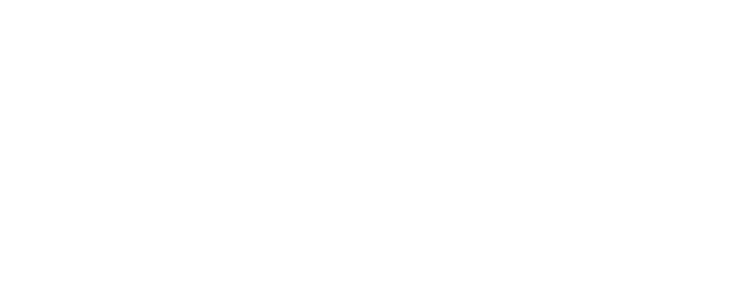
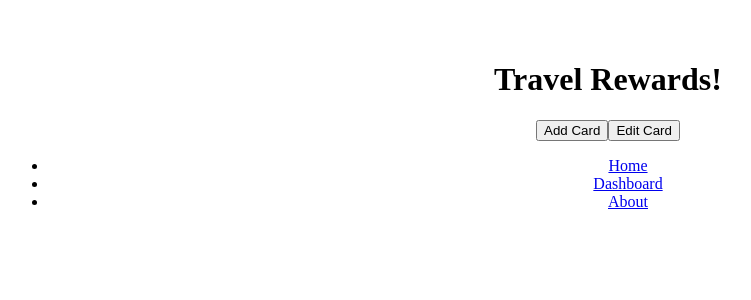
Before and after one commit to webdizzy777/travel-rewards-Carissa-M, a React (Vite) app in the folder travel-rewards/: page /dashboard in a window 1280 px wide. Shown: the top 300 px of the page, without its empty margins (32-783 px from the left). Built offline with nearby package versions, Linux system fonts and the light colour scheme.

Commit message:
Created basic navigational components, installed React Router, and ensured the pages link to each other correctly.

```diff
--- a/travel-rewards/src/App.jsx
+++ b/travel-rewards/src/App.jsx
@@ -1,10 +1,21 @@
-import './App.css'
+import './App.css';
+import { BrowserRouter as Router, Route, Routes } from 'react-router-dom';
+import Home from './components/Home.jsx';
+import Dashboard from './components/Dashboard.jsx';
+import About from './components/About.jsx';
 
 function App() {
 
   return (
     <>
-
+      {/* Route the user to the relevant components when the URL parameter is recognized */}
+      <Router>
+        <Routes>
+          <Route path='/' element={<Home />} />
+          <Route path='/dashboard' element={<Dashboard />} />
+          <Route path='/about' element={<About />} />
+        </Routes>
+      </Router>
     </>
   )
 }
--- /dev/null
+++ b/travel-rewards/src/components/About.jsx
@@ -0,0 +1,14 @@
+import Header from './Header.jsx';
+import Footer from './Footer.jsx';
+
+function About(){
+    return(
+        <>
+            <Header></Header>
+            <main></main>
+            <Footer></Footer>
+        </>
+    );
+}
+
+export default About
--- /dev/null
+++ b/travel-rewards/src/components/Dashboard.jsx
@@ -0,0 +1,17 @@
+import Header from './Header.jsx';
+import Footer from './Footer.jsx';
+
+function Dashboard(){
+    return(
+        <>
+            <Header></Header>
+            <main>
+                <button>Add Card</button>
+                <button>Edit Card</button>
+            </main>
+            <Footer></Footer>
+        </>
+    );
+}
+
+export default Dashboard
--- /dev/null
+++ b/travel-rewards/src/components/Footer.jsx
@@ -0,0 +1,17 @@
+import { Link } from "react-router-dom";
+
+function Footer(){
+    return(
+        <>
+            <footer>
+                <ul>
+                    <li><Link to='/'>Home</Link></li>
+                    <li><Link to='/dashboard'>Dashboard</Link></li>
+                    <li><Link to='/about'>About</Link></li>
+                </ul>
+            </footer>
+        </>
+    );
+}
+
+export default Footer;
--- /dev/null
+++ b/travel-rewards/src/components/Header.jsx
@@ -0,0 +1,11 @@
+function Header(){
+    return(
+        <>
+            <header>
+                <h1>Travel Rewards!</h1>
+            </header>
+        </>
+    );
+}
+
+export default Header;
--- /dev/null
+++ b/travel-rewards/src/components/Home.jsx
@@ -0,0 +1,14 @@
+import Header from './Header.jsx';
+import Footer from './Footer.jsx';
+
+function Home(){
+    return(
+        <>
+            <Header></Header>
+            <main></main>
+            <Footer></Footer>
+        </>
+    );
+}
+
+export default Home;
```
Also changed, not shown: travel-rewards/src/components/Cards.jsx (added, +7 -0 lines), travel-rewards/src/assets/logo.jpg (added), 1 other file (tests, documents, lock files or other folders).
